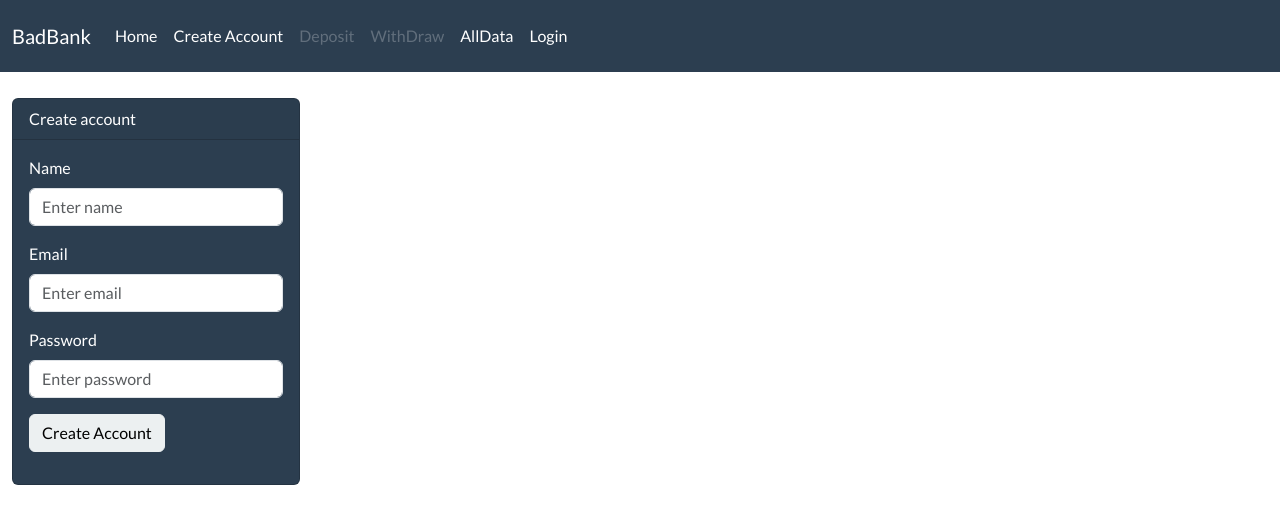
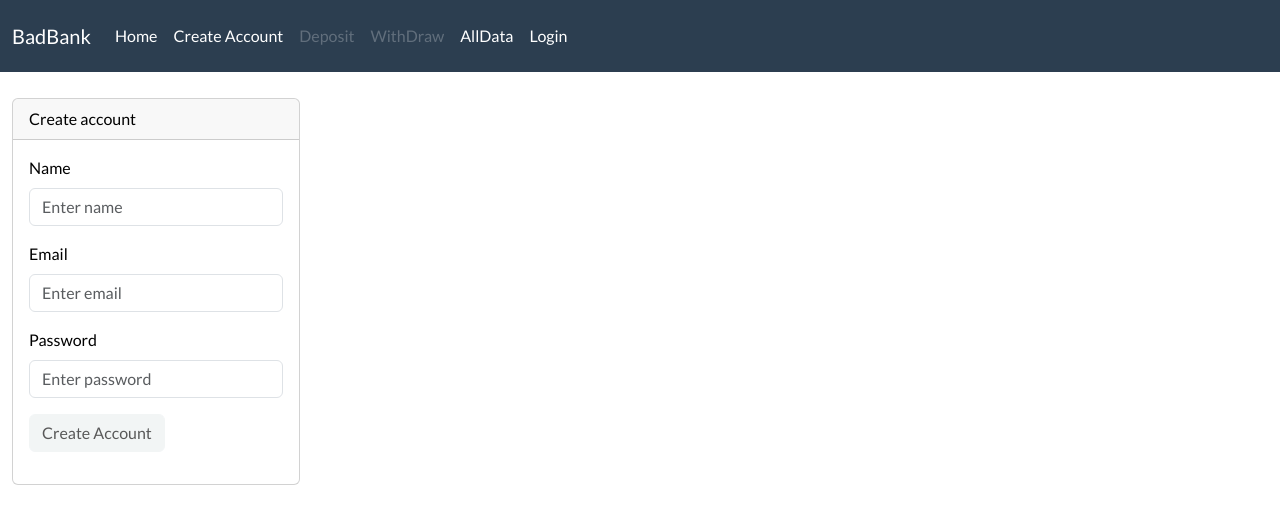
Before and after one commit to alcabanillas/badbank, a React (Create React App) app: page /#/createaccount in a window 1280 px wide. Shown: the top 524 px of the page. Built offline with nearby package versions, Linux system fonts and the light colour scheme.

Commit message:
disable button on empty strings

```diff
--- a/src/components/bankform.js
+++ b/src/components/bankform.js
@@ -1,17 +1,16 @@
 import Button from "react-bootstrap/Button";
 import { useFormik } from "formik";
 import { Form } from "react-bootstrap";
+import { useState, useEffect } from "react";
 
 export const BankForm = ({
-  bgcolor,
   label,
   handle,
   fields,
   validateFields,
   initialValues,
-  hideAmount,
-  successButton,
 }) => {
+  const [valid, setValid] = useState(false);
 
   function clearForm() {
     formik.resetForm({values : ''});
@@ -32,6 +31,24 @@ export const BankForm = ({
       return validateFields(values);
     },
   });
+
+
+//Listen for Form inputs
+useEffect(() => {
+  const fields = formik.values;
+  console.log(JSON.stringify(fields))
+
+  let validFields = true;
+
+  for (const key of Object.keys(fields)) {
+    const val = fields[key];
+    if (val.trim().length== 0) validFields = false;
+    // use val
+  }
+  console.log(`set valid =${validFields}`)
+  setValid(validFields);
+
+}, [formik.values]);
 
   return (
     <Form className="mb-3" onSubmit={formik.handleSubmit}>
@@ -54,7 +71,7 @@ export const BankForm = ({
           </Form.Group>
         );
       })}
-      <Button type="submit" className="btn btn-light" data-testid={`btn${label.replace(' ','')}`}>
+      <Button disabled={!valid} type="submit" className="btn btn-light" data-testid={`btn${label.replace(' ','')}`}>
         {label}
       </Button>
     </Form>
--- a/src/components/createaccount.js
+++ b/src/components/createaccount.js
@@ -83,7 +83,6 @@ export function CreateAccount() {
 
     return (
       <BankForm
-        bgcolor="primary"
         label="Create Account"
         handle={handleCreate}
         validateFields={validateFields}
@@ -105,10 +104,7 @@ export function CreateAccount() {
     );
   };
 
-  console.log(`Status: ${show}`)
-
   function CustomToast({show, toggleShow, header, text, type}) {
-    debugger
 
     let background = 'Secondary';
     let icon = 'bi bi-info-circle';
@@ -146,14 +142,14 @@ export function CreateAccount() {
 
 
   return (
-    <>
+    <div className="createAccount">
       <CustomToast show={toastProps.showToast} header={`Bad bank`} text={toastProps.text} type={toastProps.type} toggleShow={toggleShowToast}/>
       <BankCard
-        bgcolor="primary"
+        txtcolor="black"
         header="Create account"
         body={show ? renderCreateAccountForm() : renderNewAccount()}
       />
 
-    </>
+    </div>
   );
 }
--- a/src/components/login.js
+++ b/src/components/login.js
@@ -1,4 +1,4 @@
-import { useContext, useState } from "react";
+import { useContext } from "react";
 import { UsersContext } from "../state/AppState";
 import { BankForm } from "./bankform";
 import { BankCard } from "./bankcard";
@@ -43,10 +43,6 @@ export function Login() {
     return actions.login({ email: data.Email, password: data.Password });
   }
 
-  function handleLogout() {
-    actions.logout();
-  }
-
   const renderLoginForm = () => {
     return (
       <BankForm
```
